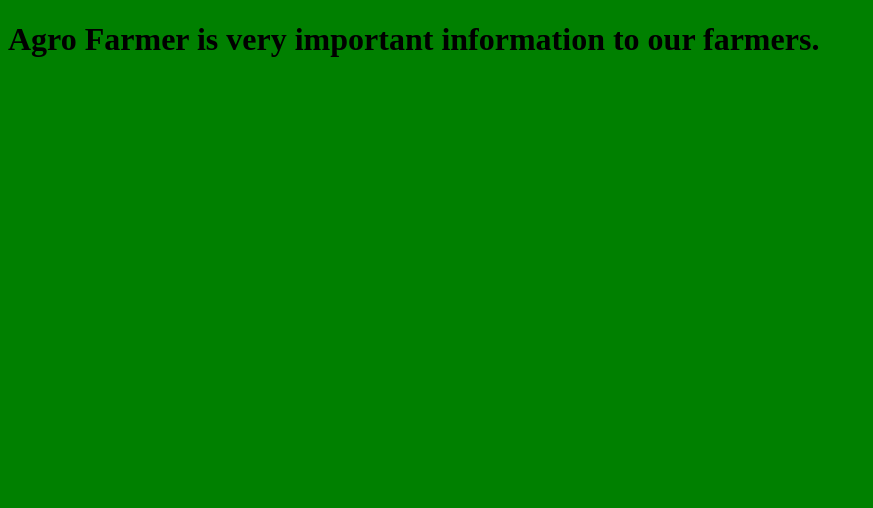
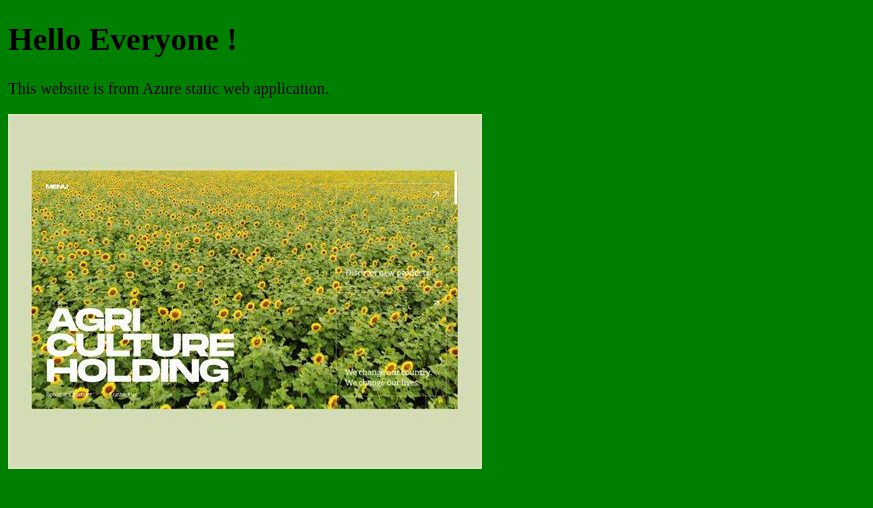
Before and after one commit to mohitmaurya2023/mohitrepaz, a plain HTML site: page index.html in a window 1280 px wide. Shown: the whole page, without its empty margins (0-873 px from the left). Drawn offline with Linux system fonts and the light colour scheme.

Commit message:
Update index.html

```diff
--- a/index.html
+++ b/index.html
@@ -4,6 +4,8 @@
 <title>Agro Farmer</title>
 </head>
 <body bgcolor="green">
-<h1>Agro Farmer is very important information to our farmers.</h1>
+<h1>Hello Everyone !</h1>
+  <p>This website is from Azure static web application. </p>
+  <img src="a1.jpg">
 </body>
 </html>
```
